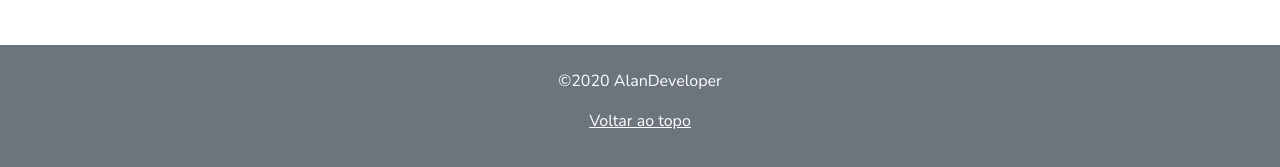
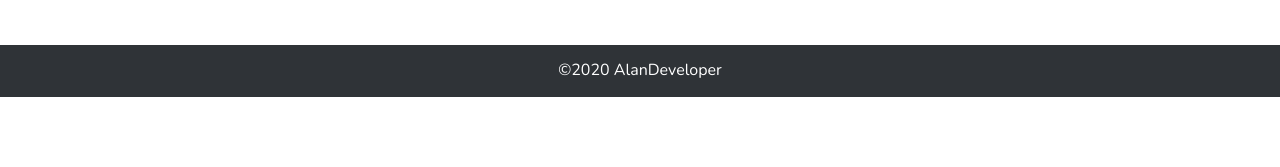
Before and after one commit to AlanDeveloper/Portfolio, a plain HTML site: page index.html in a window 1280 px wide. Shown: the part 1399-1566 px from the top of the page. After the commit the page ends 1496 px from the top, so only its background shows below. Drawn offline with nearby package versions, Linux system fonts and the light colour scheme; files whose address does not match are found by name.

Commit message:
adjusted footer

```diff
--- a/index.html
+++ b/index.html
@@ -127,10 +127,7 @@
     </main>
 
     <footer class="mt-5">
-        <div class="p-4 link">
-            <p>©2020 AlanDeveloper</p>
-            <a href="#top" id="top">Voltar ao topo</a>
-        </div>
+        <p>©2020 AlanDeveloper</p>
     </footer>
 
 
--- a/src/css/grid.css
+++ b/src/css/grid.css
@@ -2,7 +2,7 @@ body {
     display: grid;
     min-height: 100vh;
     grid-template-columns: 1fr;
-    grid-template-rows: auto 1fr 200px;
+    grid-template-rows: auto 1fr 100px;
     grid-template-areas: 'header' 'main' 'footer';
 }
 
--- a/src/css/style.css
+++ b/src/css/style.css
@@ -200,18 +200,11 @@ div.icons a:hover {
 /* FOOTER */
 
 footer {
-    display: flex;
-    align-items: center;
-    justify-content: center;
+    line-height: 50px;
     color: white;
     text-align: center;
     font-size: 1rem;
-    background-color: var(--color);
-}
-
-div a#top {
-    color: white;
-    text-decoration: underline;
+    background-color: var(--color-header);
 }
 
 /* ------------------------------------------ */
--- a/src/js/database.js
+++ b/src/js/database.js
@@ -3,7 +3,6 @@ const DABATASE_URL = "https://raw.githubusercontent.com/AlanDeveloper/Portfolio/
 $.getJSON(DATABASE_URL, function (data) {
     let projects = data.projects;
     let response = '';
-    console.log(projects.length)
 
     for (let i = 0; i < projects.length; i++) {
         response += '<div class="col mb-4">';
```
